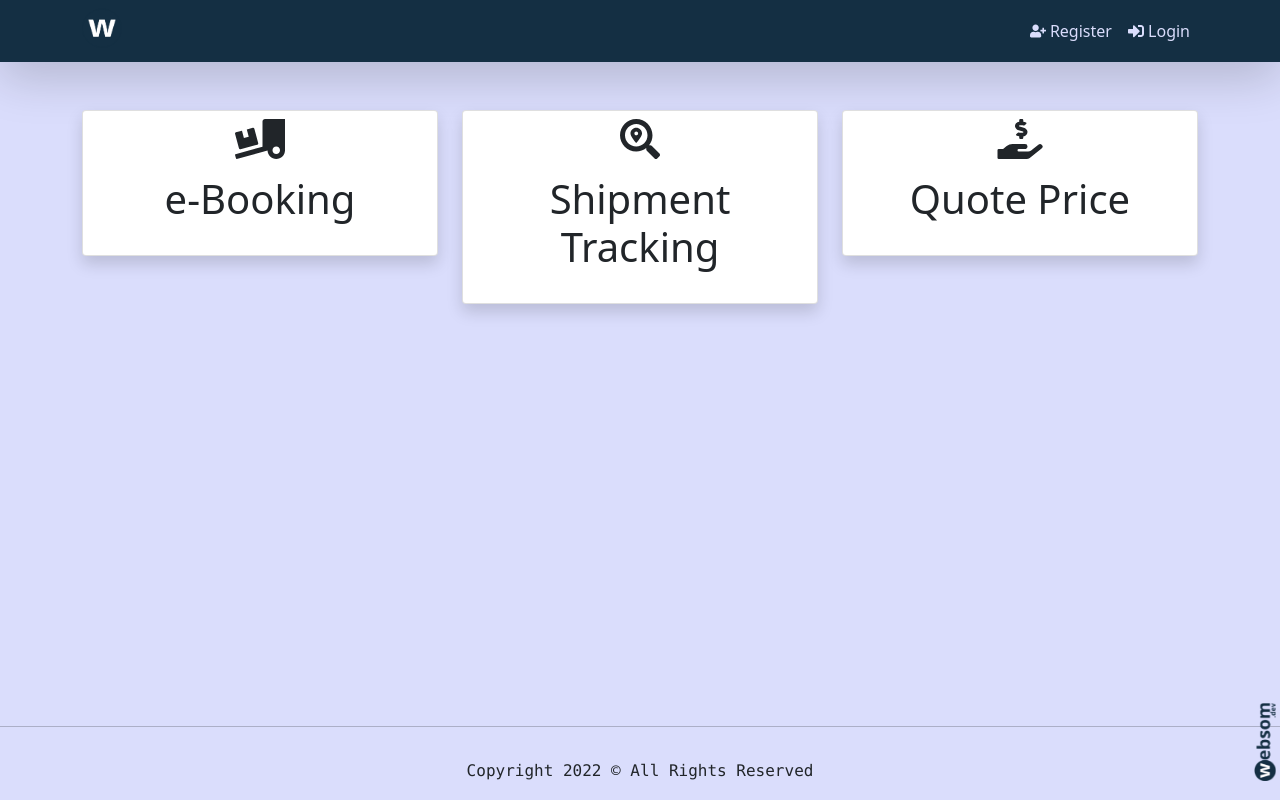
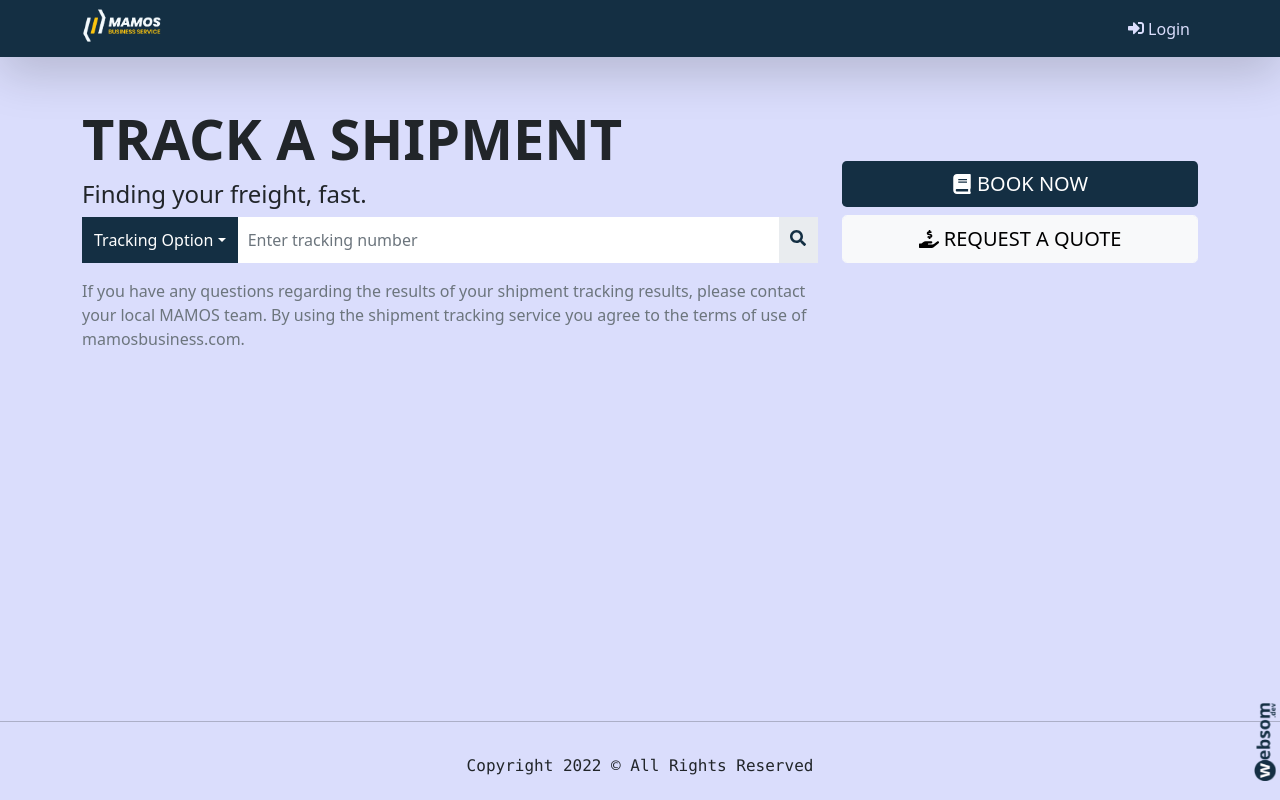
Before and after one commit to ahmedibra28/mamos, a Next.js app: page / in a window 1280 px wide. Built offline with nearby package versions, Linux system fonts and the light colour scheme.

Commit message:
adding homepage

```diff
--- a/components/Navigation.js
+++ b/components/Navigation.js
@@ -36,13 +36,13 @@ const Navigation = () => {
     return (
       <>
         <ul className='navbar-nav ms-auto'>
-          <li className='nav-item'>
+          {/* <li className='nav-item'>
             <Link href='/register'>
               <a className='nav-link active' aria-current='page'>
                 <FaUserPlus className='mb-1' /> Register
               </a>
             </Link>
-          </li>
+          </li> */}
           <li className='nav-item'>
             <Link href='/login'>
               <a className='nav-link active' aria-current='page'>
@@ -189,9 +189,9 @@ const Navigation = () => {
           <a>
             <Image
               priority
-              width='40'
-              height='40'
-              src='/favicon.png'
+              width='80'
+              height='35'
+              src='/logo.png'
               className='img-fluid brand-logos'
               alt='logo'
             />
--- a/pages/index.js
+++ b/pages/index.js
@@ -1,9 +1,11 @@
 import Head from 'next/head'
+import Link from 'next/link'
 // import dynamic from 'next/dynamic'
 // import withAuth from '../HOC/withAuth'
 import {
   FaBook,
   FaHandHoldingUsd,
+  FaSearch,
   FaSearchLocation,
   FaTruckLoading,
 } from 'react-icons/fa'
@@ -17,29 +19,61 @@ function Home() {
       </Head>
 
       <div className='row mt-5'>
-        <div className='col-md-4 col-12 mx-auto'>
-          <div className='card text-center shadow py-2'>
-            <FaTruckLoading className='card-img-top fs-1' />
-            <div className='card-body'>
-              <h5 className='card-title display-6'>e-Booking</h5>
-            </div>
+        <div className='col-md-8 col-12'>
+          <h1 className='fw-bold display-4'>TRACK A SHIPMENT</h1>
+          <h4 className='fw-light'>Finding your freight, fast.</h4>
+
+          <div className='input-group mb-3'>
+            <button
+              className='btn btn-primary dropdown-toggle'
+              type='button'
+              data-bs-toggle='dropdown'
+              aria-expanded='false'
+            >
+              Tracking Option
+            </button>
+            <ul className='dropdown-menu'>
+              <li>
+                <a className='dropdown-item' href='#'>
+                  Booking number
+                </a>
+              </li>
+              <li>
+                <a className='dropdown-item' href='#'>
+                  Container / Bill of lading
+                </a>
+              </li>
+            </ul>
+            <input
+              type='text'
+              className='form-control'
+              aria-label='Text input with dropdown button'
+              placeholder='Enter tracking number'
+              aria-describedby='track'
+            />
+            <button className='input-group-text custom-text-primary' id='track'>
+              <FaSearch className='mb-1' />
+            </button>
           </div>
+          <p className='mt-3 text-muted'>
+            If you have any questions regarding the results of your shipment
+            tracking results, please contact your local MAMOS team. By using the
+            shipment tracking service you agree to the terms of use of
+            mamosbusiness.com.
+          </p>
         </div>
-        <div className='col-md-4 col-12 mx-auto'>
-          <div className='card text-center shadow py-2'>
-            <FaSearchLocation className='card-img-top fs-1' />
-            <div className='card-body'>
-              <h5 className='card-title display-6'>Shipment Tracking</h5>
-            </div>
-          </div>
-        </div>
-        <div className='col-md-4 col-12 mx-auto'>
-          <div className='card text-center shadow py-2'>
-            <FaHandHoldingUsd className='card-img-top fs-1' />
-            <div className='card-body'>
-              <h5 className='card-title display-6'>Quote Price</h5>
-            </div>
-          </div>
+        <div className='col-md-4 col-12 mt-5'>
+          <Link href='/booking'>
+            <a className='btn btn-primary btn-lg rounded-3 form-control mt-2'>
+              <FaBook className='mb-1' /> BOOK NOW
+            </a>
+          </Link>
+          <br />
+          <Link href='/quote/request'>
+            <a className='btn btn-light btn-lg rounded-3 form-control mt-2'>
+              <FaHandHoldingUsd className='mb-1' /> REQUEST A QUOTE
+            </a>
+          </Link>
         </div>
       </div>
     </div>
--- a/styles/globals.css
+++ b/styles/globals.css
@@ -28,6 +28,7 @@ textarea {
 .btn-primary,
 .bg-primary {
   background-color: var(--primary-color) !important;
+  border: none !important;
 }
 .btn-outline-primary {
   padding: 5px !important;
@@ -112,7 +113,7 @@ main {
 }
 #watermark::after {
   position: absolute;
-  background-image: url('/logo.png');
+  background-image: url('/w-logo.png');
   background-size: contain;
   background-repeat: no-repeat;
   width: 80px;
```
Also changed, not shown: pages/booking/index.js (added, +7 -0 lines), pages/quote/request.js (added, +7 -0 lines), public/logo.png, public/w-logo.png (added).
